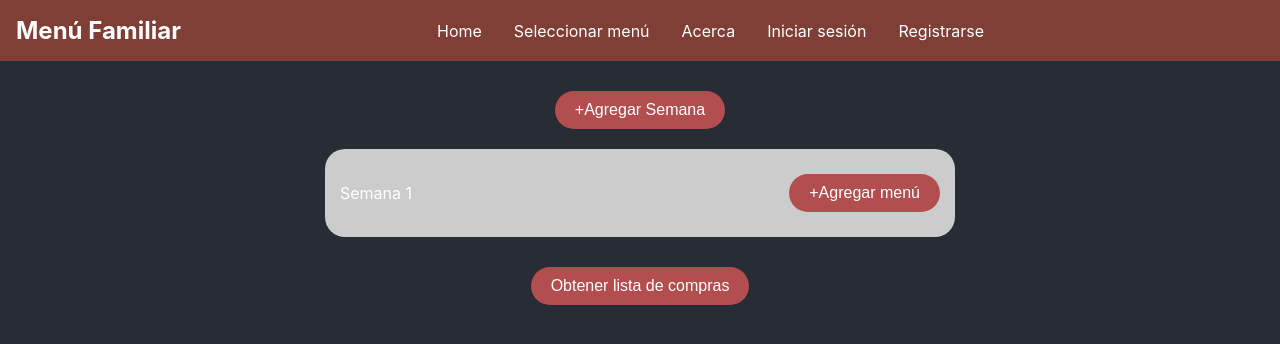
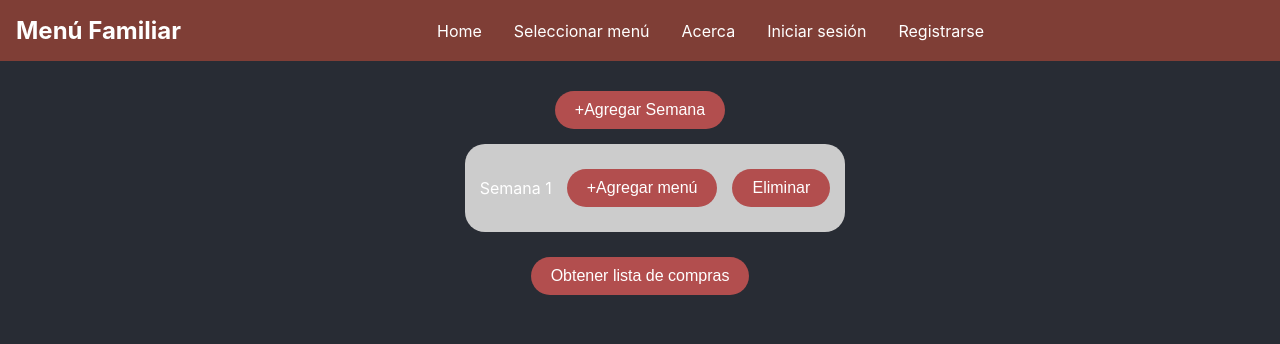
Before and after one commit to dmoyan0/DIU, a React (Create React App) app in the folder menu-familiar/: page /menu in a window 1280 px wide. Shown: the top 344 px of the page. Built offline with nearby package versions, Linux system fonts and the light colour scheme.

Commit message:
Cambios en Agregar Semanas y Header

```diff
--- a/menu-familiar/src/components/Header.css
+++ b/menu-familiar/src/components/Header.css
@@ -8,8 +8,10 @@
   }
 
   .header .logo {
+    color: white; /* Change this to your desired color */
     font-size: 1.5rem;
     font-weight: bold;
+    text-decoration: none; /* Removes underline */
   }
 
   .header nav a {
--- a/menu-familiar/src/components/Header.js
+++ b/menu-familiar/src/components/Header.js
@@ -1,16 +1,24 @@
 import React from 'react';
 import './Header.css';
+import { Link } from 'react-router-dom'; // Import Link from react-router-dom
+
 
 function Header() {
   return (
     <header className="header">
-      <div className="logo">Menú Familiar</div>
+
+      {/* // <div className="logo">Menú Familiar</div> */}
+
+      <Link to="/" className = "logo">
+        Menú Familiar
+      </Link>
+
       <nav>
-        <a href="/">Home</a>
-        <a href="/">Seleccionar menú</a>
-        <a href="/">Acerca</a>
-        <a href="/">Iniciar sesión</a>
-        <a href="/">Registrarse</a>
+        <Link to="/">Home</Link>
+        <Link to="/menu">Seleccionar menú</Link>
+        <Link to="/">Acerca</Link>
+        <Link to="/">Iniciar sesión</Link>
+        <Link to="/">Registrarse</Link>
       </nav>
       <div className="social-icons">
         <i className="fab fa-facebook"></i>
--- a/menu-familiar/src/components/MenuView.css
+++ b/menu-familiar/src/components/MenuView.css
@@ -9,6 +9,7 @@
   }
 
   .add-week-button,
+  .delete-week-button,
   .add-menu-button,
   .shopping-list-button {
     background-color: #b24e4e;
@@ -27,13 +28,23 @@
     padding: 15px;
     background-color: #ccc;
     border-radius: 20px;
-    margin: 10px 0;
+    margin: 5px 0;
     text-align: left;
     display: flex;
     justify-content: space-between;
     align-items: center;
   }
-
+  .week-container {
+    display: flex;
+    gap: 20px; /* Space between columns */
+    margin: 0 10px;
+  }
+  .weekColumn {
+    display: flex;
+    flex-direction: column;
+    gap: 10px; /* Space between weeks within each column */
+    margin: 0 10px;
+  }
   .add-week-button:hover,
   .add-menu-button:hover,
   .shopping-list-button:hover {
--- a/menu-familiar/src/components/MenuView.js
+++ b/menu-familiar/src/components/MenuView.js
@@ -1,17 +1,64 @@
-import React from 'react';
+import React, {useState} from 'react';
 import './MenuView.css';
 
 function MenuView() {
+  // Para mantener track de las semanas:
+  const [semanas, setSemanas] = useState([{id: 1, name: "Semana 1"}]);
+
+  const maxWeeks = 8;
+  const weeksPerColumn = 4;
+
+  // Funcion para agregar una semana:
+  const AgregarSemana = () => {
+    const newWeekNumber = semanas.length + 1;
+    const newSemana = {id: semanas.length + 1, name: ` Semana ${newWeekNumber}`};
+    setSemanas([...semanas, newSemana]);
+  };
+
+  // Funcion para eliminar una semana en especifico
+  const eliminarSemana = (id) => {
+    setSemanas(semanas.filter((semana) => semana.id != id));
+  };
+
+  const chunkWeeks = (weeks, size) => {
+    const result = [];
+    for (let i = 0; i < weeks.length; i += size) {
+      result.push(weeks.slice(i, i + size));
+    }
+    return result;
+  };
+
+  const weekColumns = chunkWeeks(semanas, weeksPerColumn);
+
   return (
     <div className="menu-view">
-      <button className="add-week-button">+Agregar Semana</button>
+      {semanas.length < maxWeeks && (
+        <button className="add-week-button" onClick={AgregarSemana}>
+        +Agregar Semana
+        </button>
+      )}
 
-      <div className="week">
-        <span>Semana 1</span>
-        <button className="add-menu-button">+Agregar menú</button>
+
+      <div className="week-container">
+        {weekColumns.map((column, columnIndex) => (
+          <div key={columnIndex} className="weekColumn">
+          {column.map((semana) => (
+            <div key={semana.id} className='week'>
+              <span>{semana.name}</span>
+              <button className='add-menu-button'>+Agregar menú</button>
+              <button className='delete-week-button' onClick={() => eliminarSemana(semana.id)}>
+                Eliminar
+              </button>
+            </div>
+          ))}
+          </div>
+        ))}
       </div>
 
-      <button className="shopping-list-button">Obtener lista de compras</button>
+      {semanas.length != 0 && (
+        <button className="shopping-list-button">Obtener lista de compras</button>
+      )}
+
     </div>
   );
 }
```
